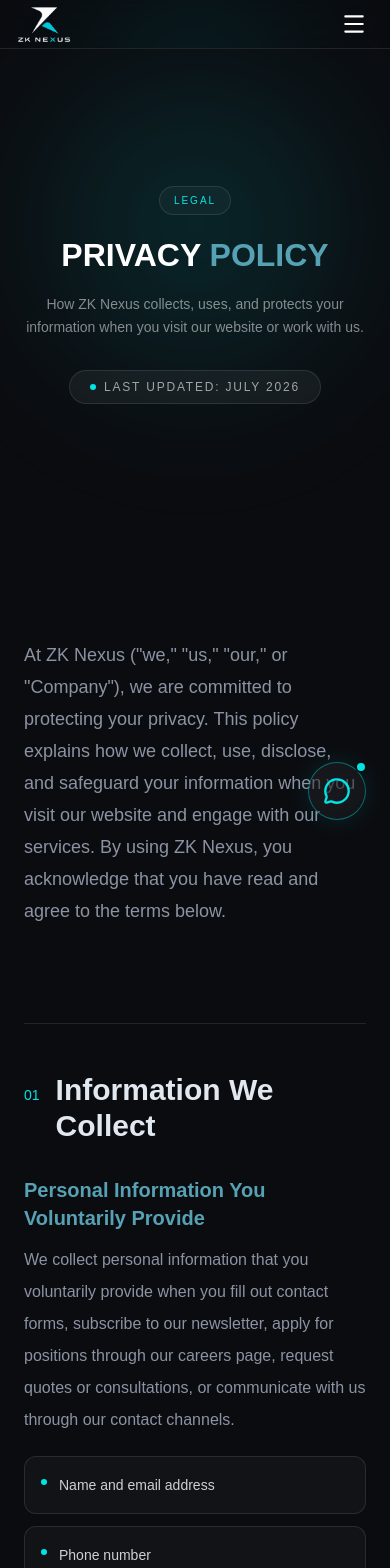
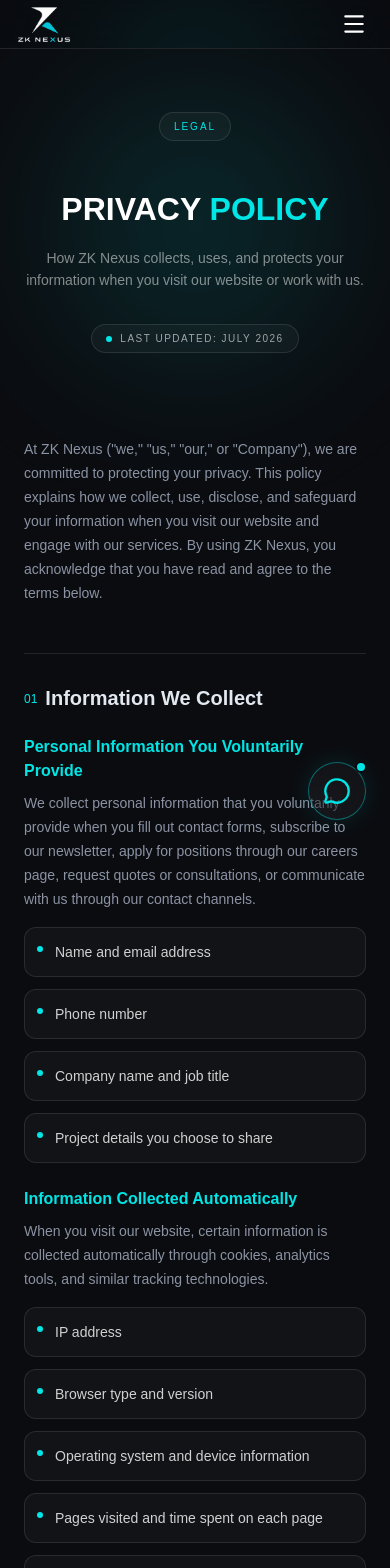
Before and after one commit to aiman-zohra3/ZK-Nexus, a Next.js app: page /privacy-policy in a window 390 px wide. Shown: the top 1568 px of the page. Built offline with nearby package versions, Linux system fonts and the light colour scheme.

Commit message:
ZK Nexus Fix

```diff
--- a/components/ChatWidget.tsx
+++ b/components/ChatWidget.tsx
@@ -30,7 +30,7 @@
 
 const QUICK_REPLIES: QuickReply[] = [
   {
-    label: "Web dev",
+    label: "Web Development",
     value: "web-dev",
     reply:
       "We build custom websites and web apps with Next.js and full-stack setups, from scratch or on existing codebases. Want a quote or to see past work?",
@@ -48,7 +48,7 @@
       "Pricing depends on scope, we quote per project after a quick scoping call. Want me to connect you with the team for a quote?",
   },
   {
-    label: "Talk to us",
+    label: "Contact Form",
     value: "talk",
     opensLeadForm: true,
   },
--- a/src/app/about-us/page.tsx
+++ b/src/app/about-us/page.tsx
@@ -120,11 +120,11 @@
   );
 
   return (
-    <section className="relative overflow-hidden bg-[#0B0C10] text-[#E2E8F0]">
+    <section className="relative overflow-hidden bg-[#0B0C10] text-white">
   {/* Radial Cyan Glow */}
   <div className="absolute inset-x-0 top-0 h-[300px] sm:h-[450px] bg-[radial-gradient(circle_at_center,_rgba(0,229,229,0.18)_0%,_rgba(0,229,229,0.08)_35%,_transparent_75%)] blur-3xl" />
 
-  <section className="relative mx-auto flex min-h-[60vh] max-w-7xl flex-col items-center justify-center px-6 py-28 md:py-32 text-center">
+  <section className="relative mx-auto flex min-h-[60vh] max-w-7xl flex-col items-center justify-center px-6 pt-14 pb-12 md:py-32 text-center">
     <motion.div
     initial={{ opacity: 0, y: 20 }}
     whileInView={{ opacity: 1, y: 0 }}
@@ -167,7 +167,7 @@
 
       {/* ================= MISSION & VALUES ================= */}
 
-<section className="mx-auto max-w-7xl px-6 py-20 sm:py-28 lg:py-32">
+<section className="mx-auto max-w-7xl px-6 pb-7 lg:pb-20">
   <div className="grid gap-12 lg:gap-20 lg:grid-cols-[3fr_4fr]">
     {/* LEFT SIDE */}
     <div className="flex flex-col max-w-3xl">
--- a/src/app/privacy-policy/page.tsx
+++ b/src/app/privacy-policy/page.tsx
@@ -11,15 +11,21 @@
 
 function SectionTag({ title }: { title: string }) {
   return (
-    <div className="mb-8 inline-flex items-center gap-3">
-      <div className="h-px w-12 bg-gradient-to-r from-white/40 to-white/20" />
-      <p className="font-mono text-[13px] font-semibold uppercase tracking-[0.08em] text-white/80">
-        {title}
-      </p>
-      <div className="h-px w-12 bg-gradient-to-r from-white/20 to-white/40" />
-    </div>
+    <motion.div
+          initial={{ opacity: 0, y: 20 }}
+          whileInView={{ opacity: 1, y: 0 }}
+          viewport={{ once: true }}
+          transition={{ duration: 0.6, ease: [0.22, 1, 0.36, 1] }}
+          className={badgeClass}
+        >
+          <span >{title}</span>
+        </motion.div>
   );
 }
+
+// Shared pill/badge style used for "Legal" + "Last Updated" so they match
+const badgeClass =
+  "inline-flex items-center gap-2 mb-7 rounded-full border border-white/10 bg-white/[0.03] px-3.5 py-1.5 sm:px-4 font-mono text-[10px] sm:text-xs uppercase tracking-[0.2em] text-[#00E5E5]";
 
 // ======================================================
 // PRIVACY POLICY PAGE
@@ -53,17 +59,15 @@
 
       {/* ================= HERO ================= */}
 
-      <section className="relative mx-auto flex min-h-[70vh] max-w-7xl flex-col items-center justify-center px-6 py-28 md:py-32 text-center">
+      <section className="relative mx-auto flex  max-w-7xl flex-col items-center justify-center px-6 pt-28 pb-10 md:pt-32 md:pb-10 text-center">
         <motion.div
           initial={{ opacity: 0, y: 20 }}
           whileInView={{ opacity: 1, y: 0 }}
           viewport={{ once: true }}
           transition={{ duration: 0.6, ease: [0.22, 1, 0.36, 1] }}
-    className="inline-flex items-center gap-2 rounded-full border border-white/10 bg-white/[0.03] px-3.5 py-1.5 sm:px-4"
+          className={badgeClass}
         >
-    <span className="font-mono text-[10px] uppercase tracking-[0.2em] text-[#00E5E5] sm:text-xs">
-    Legal
-    </span>
+          <span>Legal</span>
         </motion.div>
 
         <div className="overflow-hidden">
@@ -73,9 +77,11 @@
             viewport={{ once: true }}
             transition={{ duration: 1.3, ease: [0.22, 1, 0.36, 1] }}
           >
-            <h1 className="mt-6 max-w-4xl font-black uppercase leading-[1.05] text-white  sm:leading-[0.95]"
-    style={{ fontSize: "clamp(2rem, 6vw + 0.5rem, 3.75rem)" }}>
-              Privacy <span className="text-[#56a2b4]">Policy</span>
+            <h1
+              className="mt-6 max-w-4xl font-black uppercase leading-[1.05] text-white sm:leading-[0.95]"
+              style={{ fontSize: "clamp(2rem, 6vw + 0.5rem, 3.75rem)" }}
+            >
+              Privacy <span className="text-[#00E5E5]">Policy</span>
             </h1>
           </motion.div>
         </div>
@@ -94,22 +100,22 @@
           initial={{ opacity: 0 }}
           whileInView={{ opacity: 1 }}
           transition={{ delay: 0.5 }}
-          className="mt-8 inline-flex items-center gap-2 rounded-full border border-white/10 bg-white/5 px-5 py-2 font-mono text-xs uppercase tracking-[0.15em] text-white/60"
+          className={`mt-8 ${badgeClass} normal-case text-white/60`}
         >
           <span className="h-1.5 w-1.5 rounded-full bg-[#00E5E5]" />
-          Last Updated: {lastUpdated}
+          <span className="tracking-[0.15em]">Last Updated: {lastUpdated}</span>
         </motion.div>
       </section>
 
       {/* ================= CONTENT ================= */}
 
-      <section className="mx-auto max-w-7xl px-6 pb-32 pt-12">
-        <div className="grid gap-16 lg:grid-cols-[280px_1fr]">
+      <section className="mx-auto max-w-7xl px-6 pb-20 pt-4 md:pb-24 md:pt-12">
+        <div className="grid gap-8 lg:grid-cols-[280px_1fr] lg:gap-16">
           {/* TABLE OF CONTENTS */}
 
           <nav className="hidden lg:block">
-            <div className="sticky top-32">
-              <SectionTag title="Contents" />
+            <div className="sticky top-32 ">
+              <SectionTag  title="Contents" />
               <ul className="space-y-1 border-l border-white/10">
                 {sections.map((s) => (
                   <li key={s.id}>
@@ -144,13 +150,13 @@
 
           {/* SECTIONS */}
 
-          <div className="space-y-24">
+          <div className="space-y-12 md:space-y-18">
             <motion.p
               initial={{ opacity: 0, y: 20 }}
               whileInView={{ opacity: 1, y: 0 }}
               viewport={{ once: true }}
               transition={{ duration: 0.7 }}
-              className="max-w-2xl text-lg leading-8 text-[#8B93A3]"
+              className="max-w-2xl text-sm leading-6 text-[#8B93A3] sm:text-base sm:leading-8"
             >
               {intro}
             </motion.p>
@@ -163,36 +169,36 @@
                 whileInView={{ opacity: 1, y: 0 }}
                 viewport={{ once: true, margin: "-80px" }}
                 transition={{ duration: 0.6, delay: index * 0.03 }}
-                className="scroll-mt-32 border-t border-white/10 pt-12"
+                className="scroll-mt-32 border-t border-white/10 pt-8 md:pt-12"
               >
-                <div className="flex items-baseline gap-4">
-                  <span className="font-mono text-sm text-[#00E5E5]">
+                <div className="flex items-center gap-2 sm:gap-4">
+                  <span className="whitespace-nowrap font-mono text-xs text-[#00E5E5] sm:text-sm">
                     {section.number}
                   </span>
-                  <h2 className="text-3xl font-black md:text-4xl">
+                  <h2 className="text-xl font-black leading-tight sm:text-2xl md:text-4xl">
                     {section.title}
                   </h2>
                 </div>
 
-                <div className="mt-8 space-y-8">
+                <div className="mt-6 space-y-6 md:mt-8 md:space-y-8">
                   {section.content.map((block, i) => (
                     <div key={i}>
                       {block.heading && (
-                        <h3 className="mb-3 text-xl font-bold text-[#56a2b4]">
+                        <h3 className="mb-2 text-base font-bold text-[#00E5E5] sm:mb-3 sm:text-lg">
                           {block.heading}
                         </h3>
                       )}
 
-                      <p className="max-w-3xl text-base leading-8 text-[#8B93A3]">
+                      <p className="max-w-3xl text-sm leading-6 text-[#8B93A3] sm:text-base sm:leading-8">
                         {block.body}
                       </p>
 
                       {block.list.length > 0 && (
-                        <ul className="mt-5 grid gap-3 sm:grid-cols-2">
+                        <ul className="mt-4 grid gap-3 sm:mt-5 sm:grid-cols-2">
                           {block.list.map((item) => (
                             <li
                               key={item}
-                              className="flex items-start gap-3 rounded-xl border border-white/10 bg-white/[0.03] p-4 text-sm leading-6 text-white/80"
+                              className="flex items-start gap-3 rounded-xl border border-white/10 bg-white/[0.03] p-3 text-sm leading-6 text-white/80 sm:p-4"
                             >
                               <span className="mt-1.5 h-1.5 w-1.5 flex-shrink-0 rounded-full bg-[#00E5E5]" />
                               {item}
@@ -206,14 +212,14 @@
 
                 {/* Contact card on final section */}
                 {section.id === "contact-us" && (
-                  <div className="relative mt-8 overflow-hidden rounded-3xl border border-white/10 bg-white/5 p-10 backdrop-blur-xl">
-                    <div className="absolute left-1/2 top-1/2 h-56 w-56 -translate-x-1/2 -translate-y-1/2 rounded-full bg-[#2f6065]/60 blur-[100px]" />
+                  <div className="relative mt-8 overflow-hidden rounded-3xl border border-white/10 bg-white/5 p-6 backdrop-blur-xl sm:p-10">
+                    <div className="absolute left-1/2 top-1/2 h-56 w-56 -translate-x-1/2 -translate-y-1/2 rounded-full bg-[#00E5E5]/10 blur-[100px]" />
                     <div className="relative z-10 grid gap-6 sm:grid-cols-2">
                       <div>
                         <p className="font-mono text-xs uppercase tracking-[0.2em] text-white/50">
                           Email
                         </p>
-                        <p className="mt-2 text-lg font-bold text-[#56a2b4]">
+                        <p className="mt-2 text-base font-bold text-[#00E5E5] sm:text-lg">
                           {contactEmail}
                         </p>
                       </div>
@@ -221,7 +227,7 @@
                         <p className="font-mono text-xs uppercase tracking-[0.2em] text-white/50">
                           Contact Form
                         </p>
-                        <p className="mt-2 text-lg font-bold text-[#56a2b4]">
+                        <p className="mt-2 text-base font-bold text-[#00E5E5] sm:text-lg">
                           Available on our website
                         </p>
                       </div>
--- a/src/app/services/page.tsx
+++ b/src/app/services/page.tsx
@@ -16,6 +16,7 @@
   SiFigma,
   SiOwasp,
 } from "react-icons/si";
+import { span } from "framer-motion/client";
 
 // ======================================================
 // TECHNOLOGY MARQUEE
@@ -447,9 +448,10 @@
   </h3>
   <div className="mt-3 grid grid-cols-2 gap-2 md:flex  md:items-center md:gap-8">
     {service.deliverables.map((item) => (
+
       <span
         key={item}
-        className="rounded-2xl border border-[#00E5E5]/25 px-2 md:px-2.5 py-1.5 text-[10px] md:text-[12px] font-medium text-white/80"
+        className="rounded-2xl border text-center border-[#00E5E5]/25 px-2 md:px-2.5 py-1 text-[10px] md:text-[12px] font-medium text-white/80"
       >
         {item}
       </span>
```
Lines whose indentation alone changed are shown as unchanged.
